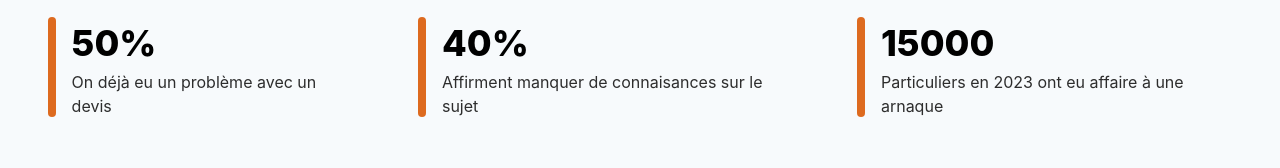
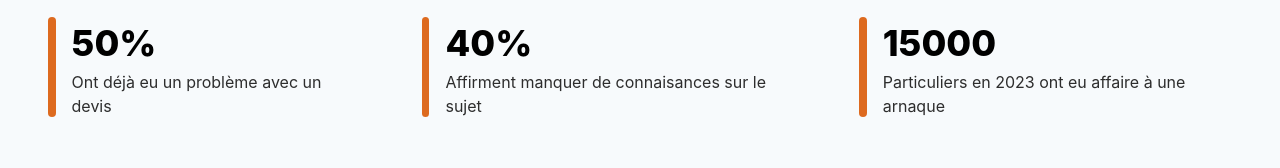
Before and after one commit to ondongo/artisan, a Next.js app: page / in a window 1280 px wide. Shown: the part 1068-1236 px from the top of the page. Built offline with nearby package versions, Linux system fonts and the light colour scheme.

Commit message:
Update number.tsx

```diff
--- a/src/components/number.tsx
+++ b/src/components/number.tsx
@@ -28,7 +28,7 @@ const KeyFiguresSection = () => {
               50%
             </Text>
             <Text fontSize="16px" color="#2D2D2D" textAlign="start">
-              On déjà eu un problème avec un devis
+              Ont déjà eu un problème avec un devis
             </Text>
           </Flex>
         </Flex>
```
